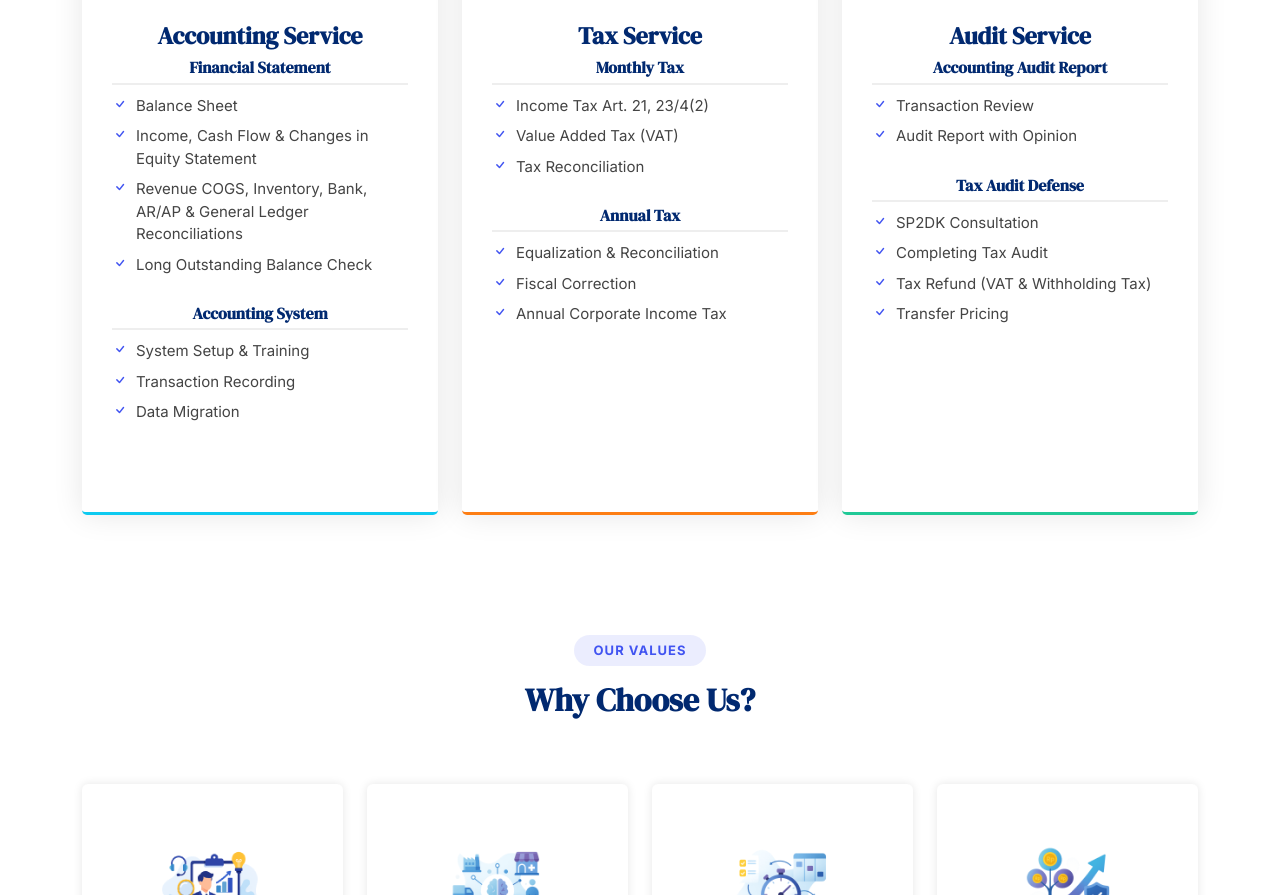
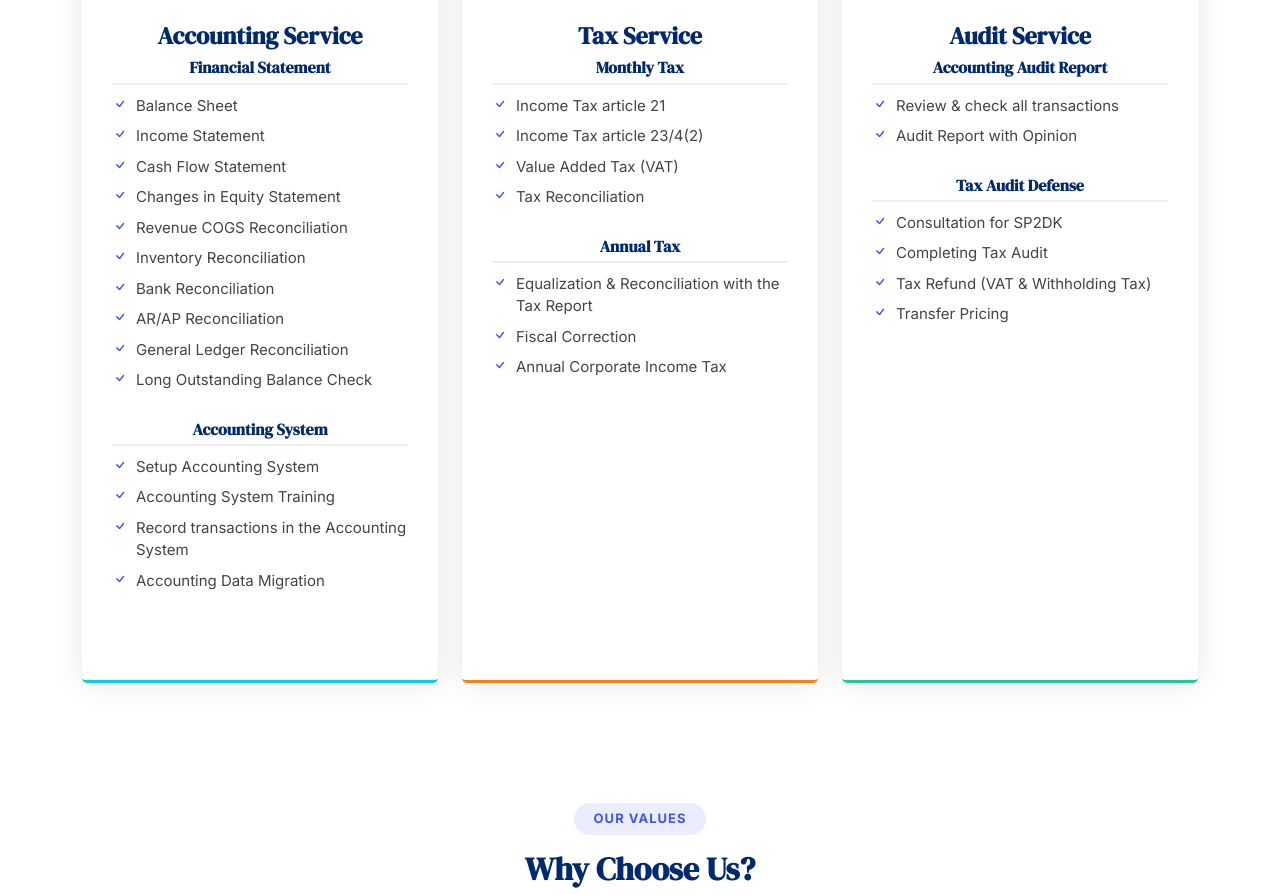
Before and after one commit to smartrustwebsite/smartrust, a plain HTML site: page index.html in a window 1280 px wide. Shown: the part 1669-2564 px from the top of the page. Drawn offline with Linux system fonts and the light colour scheme.

Commit message:
Update index.html
update services

```diff
--- a/index.html
+++ b/index.html
@@ -131,17 +131,24 @@
                   <h4 class="service-subtitle">Financial Statement</h4>
                   <ul class="service-list">
                     <li><i class="bi bi-check"></i> Balance Sheet</li>
-                    <li><i class="bi bi-check"></i> Income, Cash Flow & Changes in Equity Statement</li>
-                    <li><i class="bi bi-check"></i> Revenue COGS, Inventory, Bank, AR/AP & General Ledger Reconciliations</li>
+                    <li><i class="bi bi-check"></i> Income Statement </li>
+                    <li><i class="bi bi-check"></i> Cash Flow Statement</li>
+                    <li><i class="bi bi-check"></i> Changes in Equity Statement</li>
+                    <li><i class="bi bi-check"></i> Revenue COGS Reconciliation</li>
+                    <li><i class="bi bi-check"></i> Inventory Reconciliation</li>
+                    <li><i class="bi bi-check"></i> Bank Reconciliation</li>
+                    <li><i class="bi bi-check"></i> AR/AP Reconciliation</li>
+                    <li><i class="bi bi-check"></i> General Ledger Reconciliation</li>
                     <li><i class="bi bi-check"></i>Long Outstanding Balance Check</li>
                   </ul>
                 </div>
                 <div class="service-list-group">
                   <h4 class="service-subtitle">Accounting System</h4>
                   <ul class="service-list">
-                    <li><i class="bi bi-check"></i> System Setup & Training</li>
-                    <li><i class="bi bi-check"></i> Transaction Recording</li>
-                    <li><i class="bi bi-check"></i> Data Migration</li>
+                    <li><i class="bi bi-check"></i> Setup Accounting System</li>
+                    <li><i class="bi bi-check"></i> Accounting System Training</li>
+                    <li><i class="bi bi-check"></i> Record transactions in the Accounting System</li>
+                    <li><i class="bi bi-check"></i> Accounting Data Migration</li>
                   </ul>
                 </div>
               </div>
@@ -155,7 +162,8 @@
                 <div class="service-list-group">
                   <h4 class="service-subtitle">Monthly Tax</h4>
                   <ul class="service-list">
-                    <li><i class="bi bi-check"></i> Income Tax Art. 21, 23/4(2)</li>
+                    <li><i class="bi bi-check"></i> Income Tax article 21</li>
+                    <li><i class="bi bi-check"></i> Income Tax article 23/4(2)</li>
                     <li><i class="bi bi-check"></i> Value Added Tax (VAT)</li>
                     <li><i class="bi bi-check"></i> Tax Reconciliation</li>
                   </ul>
@@ -163,7 +171,7 @@
                 <div class="service-list-group">
                   <h4 class="service-subtitle">Annual Tax</h4>
                   <ul class="service-list">
-                    <li><i class="bi bi-check"></i> Equalization & Reconciliation</li>
+                    <li><i class="bi bi-check"></i> Equalization & Reconciliation with the Tax Report</li>
                     <li><i class="bi bi-check"></i> Fiscal Correction</li>
                     <li><i class="bi bi-check"></i> Annual Corporate Income Tax</li>
                   </ul>
@@ -179,14 +187,14 @@
                 <div class="service-list-group">
                   <h4 class="service-subtitle">Accounting Audit Report</h4>
                   <ul class="service-list">
-                    <li><i class="bi bi-check"></i> Transaction Review</li>
+                    <li><i class="bi bi-check"></i> Review & check all transactions</li>
                     <li><i class="bi bi-check"></i> Audit Report with Opinion</li>
                   </ul>
                 </div>
                 <div class="service-list-group">
                   <h4 class="service-subtitle">Tax Audit Defense</h4>
                   <ul class="service-list">
-                    <li><i class="bi bi-check"></i> SP2DK Consultation</li>
+                    <li><i class="bi bi-check"></i> Consultation for SP2DK</li>
                     <li><i class="bi bi-check"></i> Completing Tax Audit</li>
                     <li><i class="bi bi-check"></i> Tax Refund (VAT & Withholding Tax)</li>
                     <li><i class="bi bi-check"></i>Transfer Pricing</li>
```
